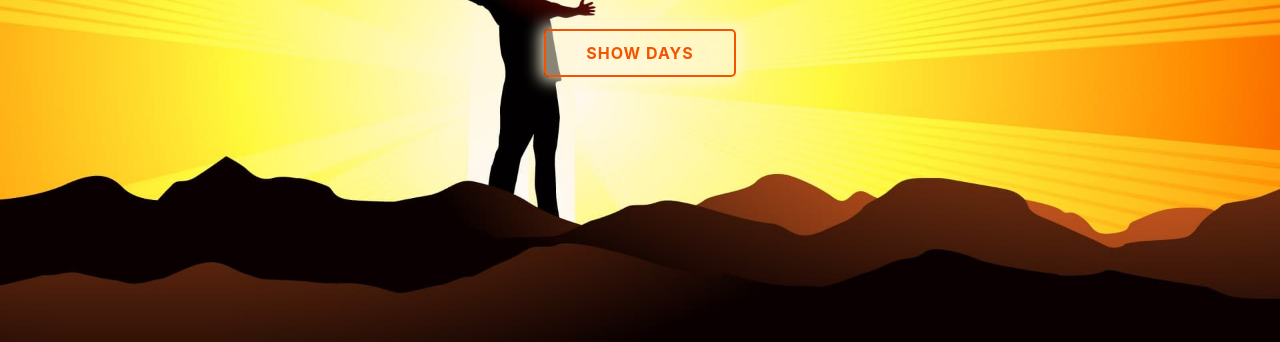
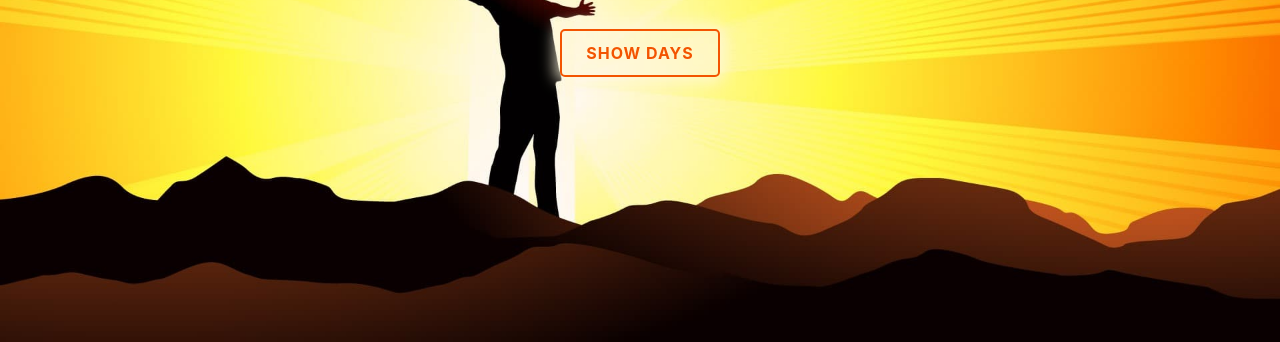
Before and after one commit to daviatkea/countdown, a plain HTML site: page index.html in a window 1280 px wide. Shown: the part 458-800 px from the top of the page. Drawn offline with Linux system fonts and the light colour scheme.

Commit message:
fit cover fix

```diff
--- a/assets/css/style.css
+++ b/assets/css/style.css
@@ -7,14 +7,6 @@
 body {
   background: #ffd54f url("../img/bg/background.jpg") 52% 50% / cover;
   padding: 2em;
-  --sail: max(var(--gutter), env(safe-area-inset-left));
-  --sair: max(var(--gutter), env(safe-area-inset-right));
-}
-
-@supports (padding: max(0px)) and (padding: env(safe-area-inset-left)) {
-  body {
-    padding: var(--gutter) var(--sair) 0 var(--sail);
-  }
 }
 
 .container {
@@ -81,7 +73,7 @@ button {
   line-height: inherit;
   padding: 0.75em 1em;
   position: relative;
-  width: 12rem;
+  width: 10rem;
   margin-top: 2rem;
   outline: none;
   border: 2px solid #f35401;
```
